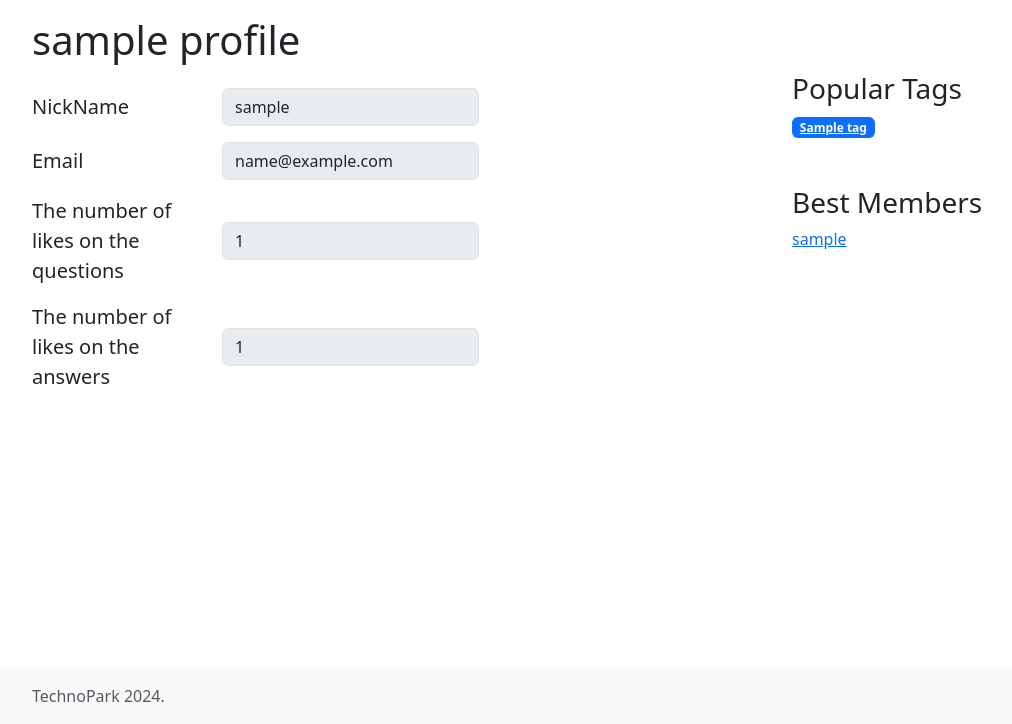
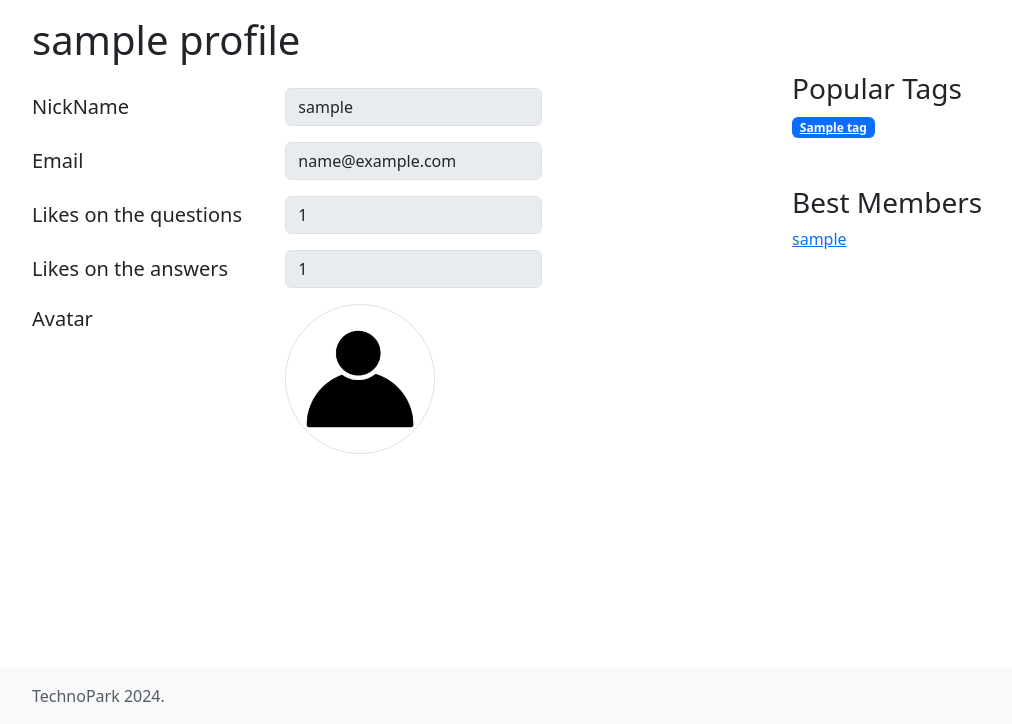
Before and after one commit to JolyBI3ll/TP2024SPRING_WEB, a Django app: a page that uses askme_mamou/templates/member.html in a window 1280 px wide. Shown: the part 76-800 px from the top of the page, without its empty margins (50-1062 px from the left). Run offline with Django 5.2, Linux system fonts and the light colour scheme; tables that the repository leaves empty hold one stand-in row (values such as "Sample post").

Commit message:
Changes DZ3 Member

```diff
--- a/askme_mamou/templates/member.html
+++ b/askme_mamou/templates/member.html
@@ -9,51 +9,63 @@
             <fieldset disabled>
                 <!--Login-->
                 <div class="row d-flex align-items-center">
-                    <div class = "col-3">
+                    <div class = "col-4">
                         <div>
                             <p class="text-start fs-5 m-0">NickName</p>
                         </div>
                     </div>
-                    <div class = "col-9">
+                    <div class = "col-8">
                         <label>
                             <input type = text class = "form-control w-100" value = "{{ member.nickname }}">
                         </label>
                     </div>
                 </div>
                 <div class="row mt-3 d-flex align-items-center">
-                    <div class = "col-3">
+                    <div class = "col-4">
                         <div>
                             <p class="text-start fs-5 m-0">Email</p>
                         </div>
                     </div>
-                    <div class = "col-9">
+                    <div class = "col-8">
                         <label>
                             <input type = text class = "form-control w-100" value = "{{ member.user.email }}">
                         </label>
                     </div>
                 </div>
                 <div class="row mt-3 d-flex align-items-center">
-                    <div class = "col-3">
+                    <div class = "col-4">
                         <div>
-                            <p class="text-start fs-5 m-0">The number of likes on the questions</p>
+                            <p class="text-start fs-5 m-0">Likes on the questions</p>
                         </div>
                     </div>
-                    <div class = "col-9">
+                    <div class = "col-8">
                         <label>
                             <input type = text class = "form-control w-100" value = "{{ member.likes_count_question }}">
                         </label>
                     </div>
                 </div>
                 <div class="row mt-3 d-flex align-items-center">
-                    <div class = "col-3">
+                    <div class = "col-4">
                         <div>
-                            <p class="text-start fs-5 m-0">The number of likes on the answers</p>
+                            <p class="text-start fs-5 m-0">Likes on the answers</p>
                         </div>
                     </div>
-                    <div class = "col-9">
+                    <div class = "col-8">
                         <label>
                             <input type = text class = "form-control w-100" value = "{{ member.likes_count_answer }}">
                         </label>
+                    </div>
+                </div>
+                <div class="row mt-3">
+                    <div class="col-4">
+                        <p class="text-start fs-5 m-0">Avatar</p>
+                    </div>
+                    <div class="col-8">
+                        <div class="row">
+                            <div class="col-auto">
+                                <img class="rounded-circle border" src="{% static '/img/avatar.png' %}" height="150" width="150" alt="...">
+                            </div>
+                        </div>
                     </div>
                 </div>
             </fieldset>
```
